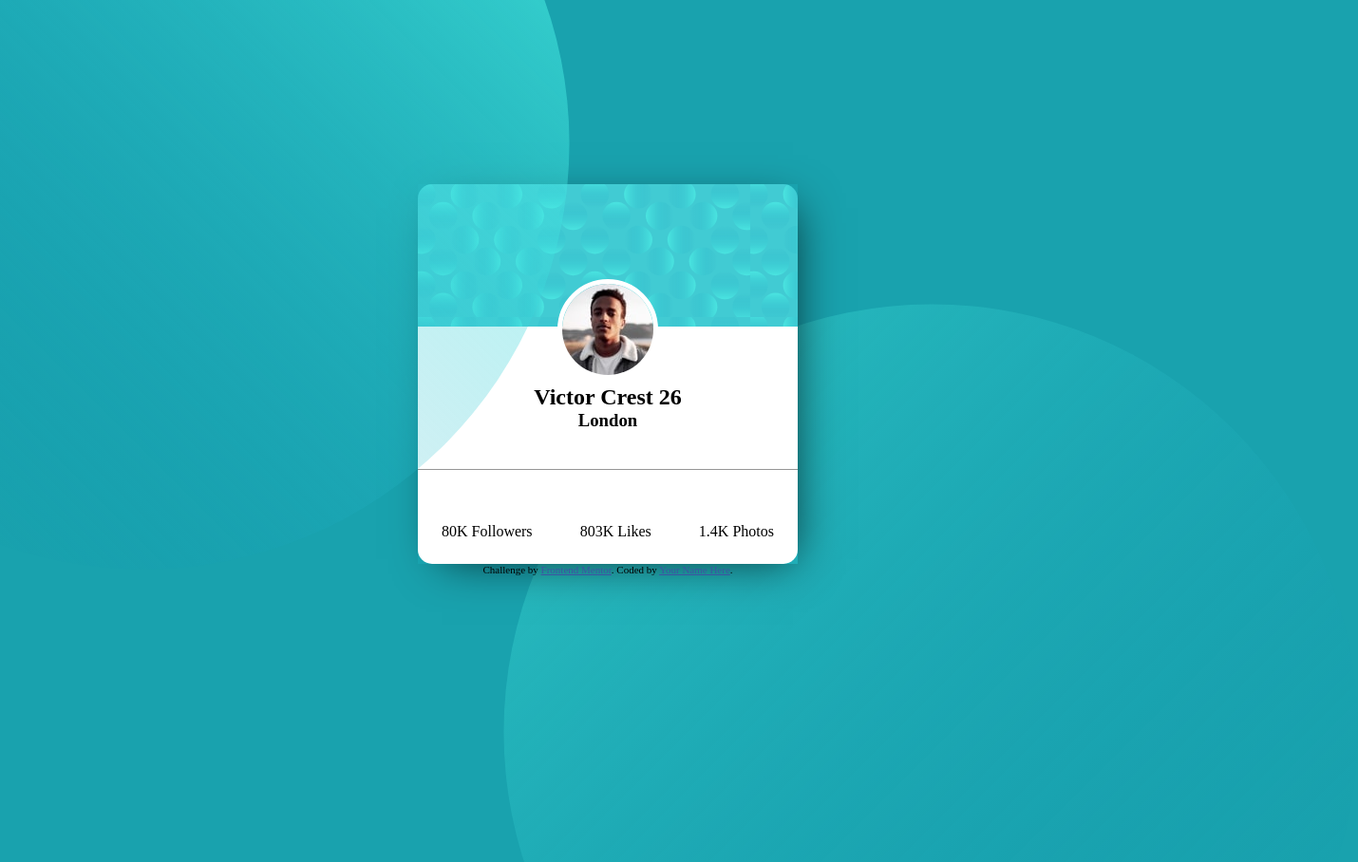
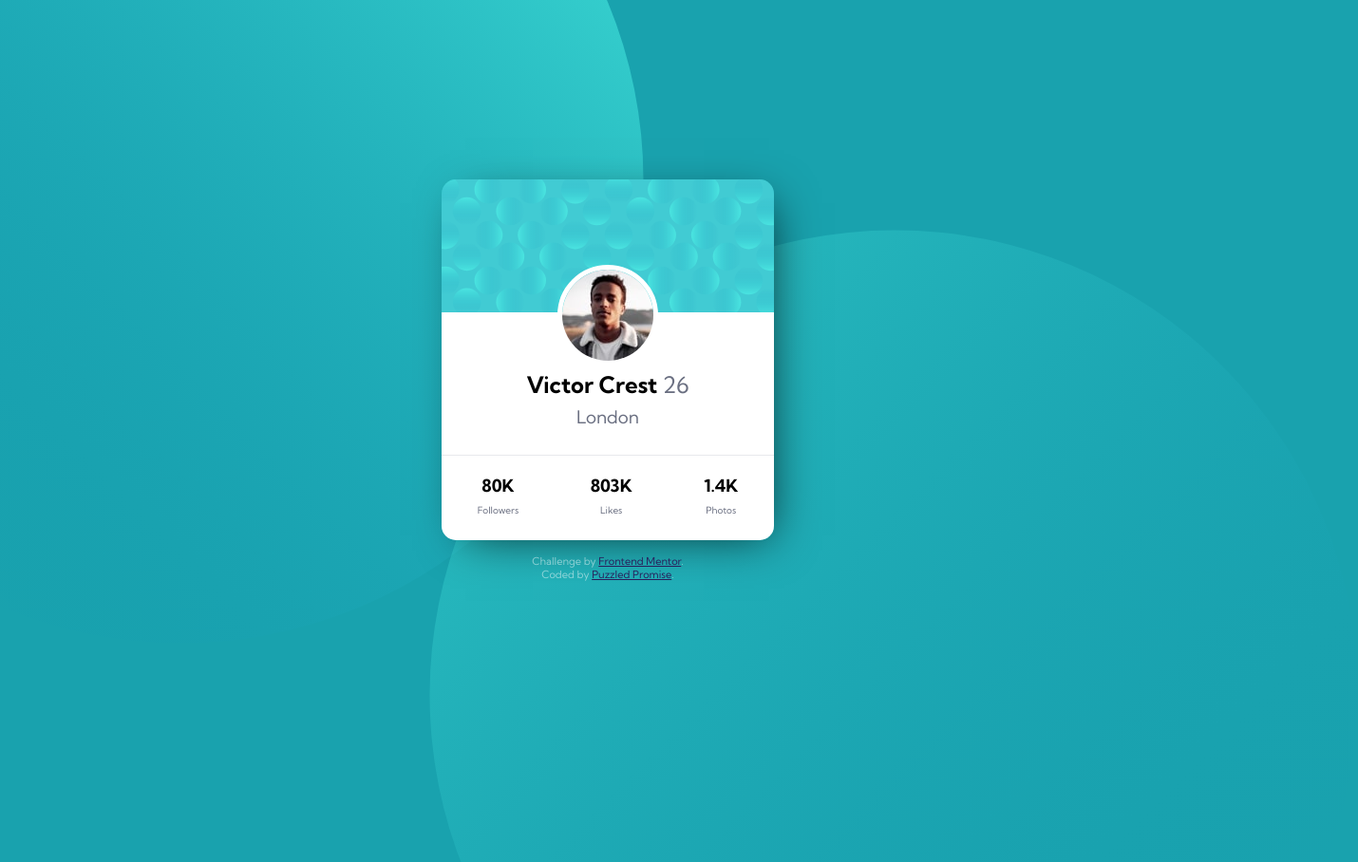
Before and after one commit to puzzledpromise/profile-card-component, a plain HTML site: page index.html in a window 1280 px wide. Shown: the whole page at 95% size, 1430 px wide, since content can reach past the window. Before the commit the page ends 800 px from the top, so only its background shows below. Drawn offline with nearby package versions, Linux system fonts and the light colour scheme; files that its build step writes are made by us from their sources.

Commit message:
Finished first try

```diff
--- a/index.html
+++ b/index.html
@@ -3,15 +3,20 @@
 <head>
   <meta charset="UTF-8">
   <meta name="viewport" content="width=device-width, initial-scale=1.0"> <!-- displays site properly based on user's device -->
-
+  <link rel="preconnect" href="https://fonts.gstatic.com">
+  <link href="https://fonts.googleapis.com/css2?family=Kumbh+Sans:wght@400;700&display=swap" rel="stylesheet">
   <link rel="icon" type="image/png" sizes="32x32" href="images/favicon-32x32.png">
   <link rel="stylesheet" href="css/main.css">
   <title>Frontend Mentor | Profile card component</title>
 
   <!-- Feel free to remove these styles or customise in your own stylesheet 👍 -->
   <style>
-    .attribution { font-size: 11px; text-align: center; }
-    .attribution a { color: hsl(228, 45%, 44%); }
+    .attribution { font-size: 11px; text-align: center; margin-top: 15px; }
+    .attribution a { color: #29205c; }
+    .attribution div {
+        display: block;
+        color: rgba(255, 255, 255, 0.49);
+    }
   </style>
 </head>
 <body>
@@ -31,8 +36,8 @@
     <div class="card-top">
       <img src="images/image-victor.jpg" alt="">
         <div class="details">
-          <h2>Victor Crest 26</h2>
-          <h3>London</h3>
+          <h2>Victor Crest <span class="age">26</span></h2>
+          <h3 class="location">London</h3>
         </div>
 
 
@@ -41,22 +46,22 @@
 
     <div class="card-bottom">
         <div class="stat">
-          80K
-          Followers
+          <div class="stat-big">80K</div>
+          <div class="stat-small">Followers</div>
         </div>
       <div class="stat">
-        803K
-        Likes
+        <div class="stat-big">803K</div>
+        <div class="stat-small">Likes</div>
       </div>
     <div class="stat">
-      1.4K
-      Photos
+      <div class="stat-big">1.4K</div>
+      <div class="stat-small">Photos</div>
     </div>
     </div>
   </div>
   <div class="attribution">
-    Challenge by <a href="https://www.frontendmentor.io?ref=challenge" target="_blank">Frontend Mentor</a>.
-    Coded by <a href="#">Your Name Here</a>.
+    <div>Challenge by <a href="https://www.frontendmentor.io?ref=challenge" target="_blank">Frontend Mentor</a>. </div>
+    <div>Coded by <a href="#https://github.com/puzzledpromise/profile-card-component">Puzzled Promise</a>.</div>
   </div>
 </body>
 </html>
--- a/scss/main.scss
+++ b/scss/main.scss
@@ -4,6 +4,7 @@ $dark2: hsl(229, 23%, 23%);
 $grayish: hsl(227, 10%, 46%);
 
 $neutral: hsl(0, 0%, 59%);
+$line-color: #E8E9EC;
 
 // Reset
 
@@ -13,6 +14,7 @@ $neutral: hsl(0, 0%, 59%);
     box-sizing: border-box;
 }
 
+
 body{
     height: 100vh;
     width: 100%;
@@ -21,35 +23,36 @@ body{
     align-items: center;
     justify-content: center;
     flex-direction: column;
+    font-family: 'Kumbh Sans', sans-serif;
 
     .top  {
       img{
-          position: fixed;
+          position: absolute;
           top: -300px;
           left: -300px;
-          width: 900px;
-          z-index: 0;
+          z-index: -1;
       }
+
     }
 
     .bottom {
         img {
-            position: fixed;
+            position: absolute;
             bottom: -420px;
             right:  -150px;
-            width: 900px;
             z-index: -1;
         }
 
     }
 
     .card{
-        width: 400px;
+        width: 350px;
         box-shadow: 10px 10px 46px -15px rgba(0,0,0,0.75);
+        border-radius: 15px;
 
         &-pattern{
             background: url('../images/bg-pattern-card.svg');
-            height: 150px;
+            height: 140px;
             border-top-left-radius: 15px;
             border-top-right-radius: 15px;
         }
@@ -79,21 +82,81 @@ body{
 
             .details{
                 margin-top: -45px;
+
+                .age{
+                    color: $grayish;
+                    font-weight: 400;
+                }
+
+                h3.location {
+                    color: $grayish;
+                    font-weight: 400;
+                    padding-top: 0.5rem;
+                }
             }
         }
 
 
 
         &-bottom {
-            border-top: 1px solid $neutral;
+            border-top: 1px solid $line-color;
             display: flex;
-            height: 100px;
+            height: 90px;
             justify-content: space-around;
             align-items: flex-end;
             padding-bottom: 25px;
             background-color: white;
             border-bottom-left-radius: 15px;
             border-bottom-right-radius: 15px;
+
+            .stat{
+                text-align: center;
+
+                &-big{
+                    font-size: 18px;
+                    font-weight: 700;
+                }
+                &-small {
+                    padding-top: 8px;
+                    font-size: 10px;
+                    font-weight: 400;
+                    color: $grayish;
+                }
+            }
         }
     }
 }
+
+
+@media(max-width: 768px){
+  body{
+
+      .card {
+          width: 326px;
+      }
+  }
+}
+
+@media(max-height: 376px){
+    body {
+
+
+
+
+        .card {
+            &-pattern {
+                height: 100px;
+            }
+
+            &-top {
+                height: 130px;
+            }
+
+            &-bottom {
+                height: 80px;
+                padding-bottom: 10px;
+
+            }
+        }
+    }
+}
```
Also changed, not shown: css/main.css (added), 1 other file.
